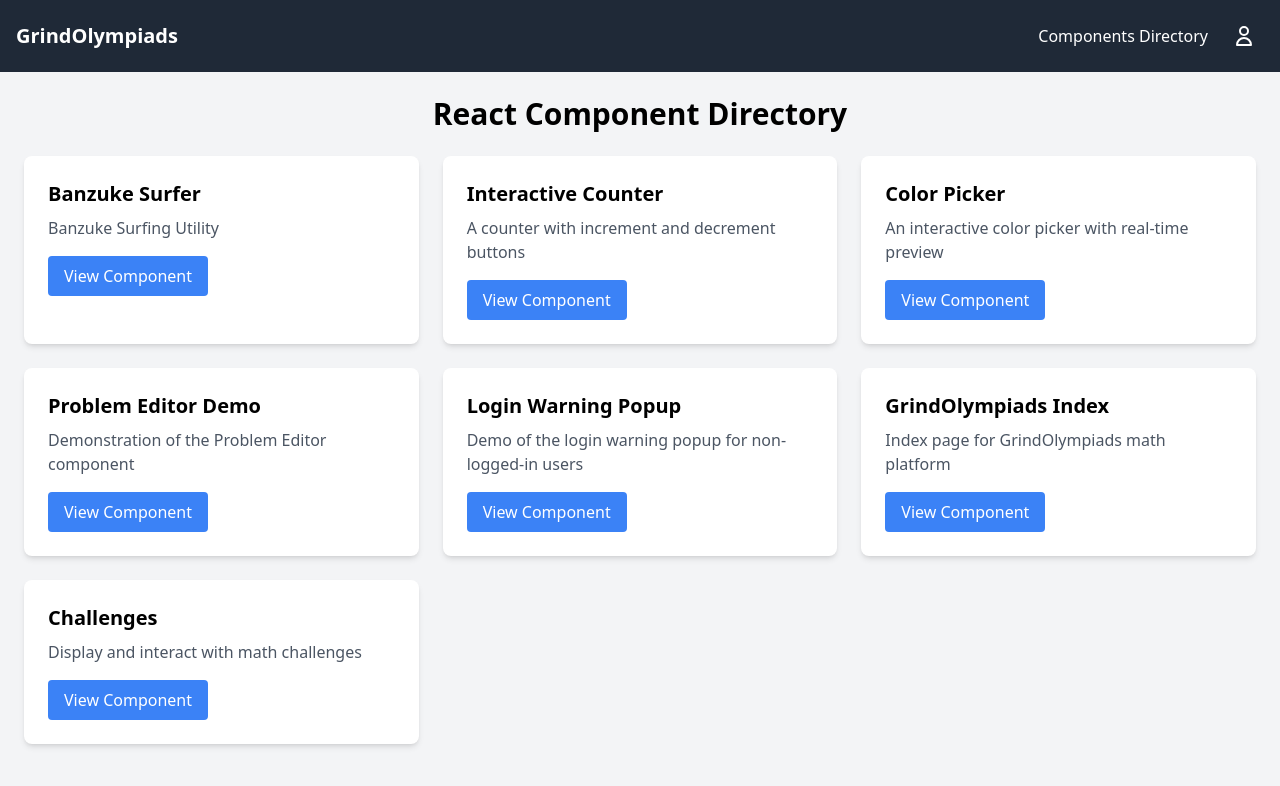
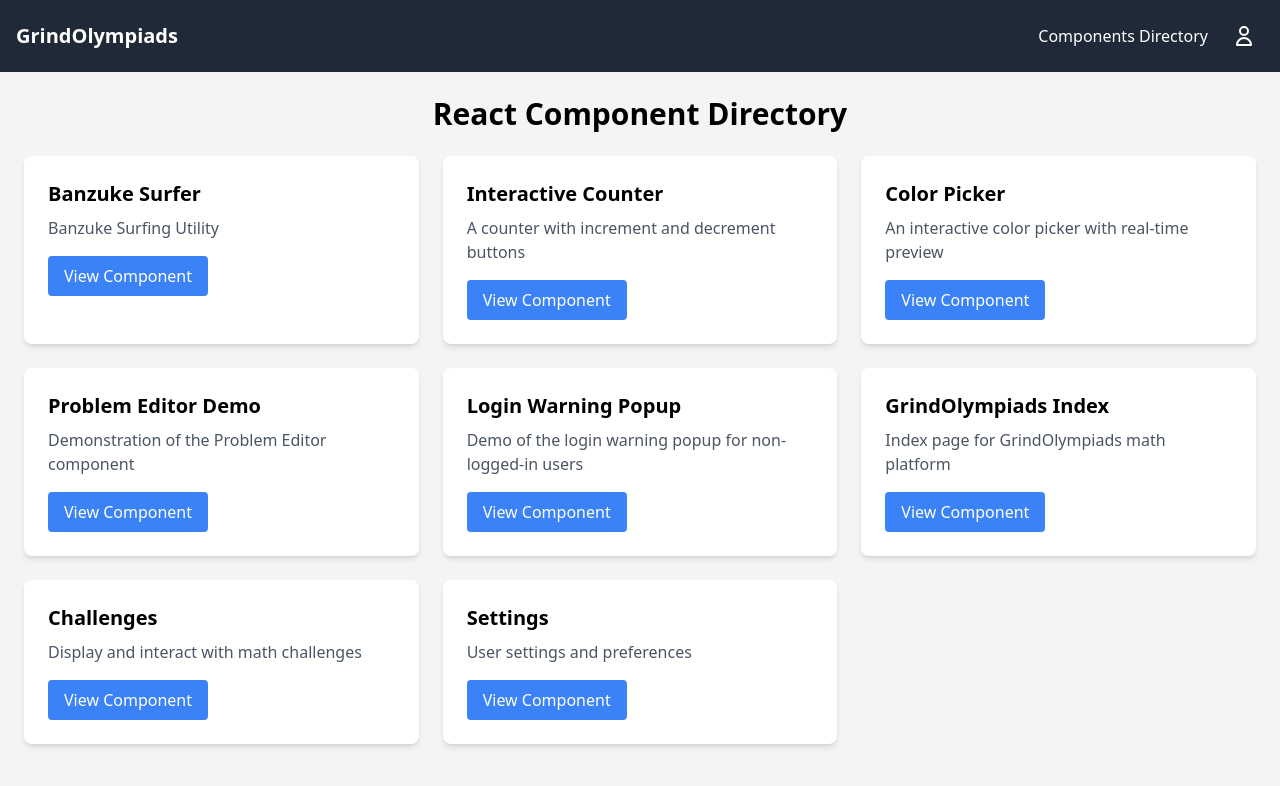
Before and after one commit to johnclyde/crazyclaudecontraptions, a React (Create React App) app in the folder helloworld/: page /labs in a window 1280 px wide. Shown: the top 786 px of the page. Built offline with nearby package versions, Linux system fonts and the light colour scheme; no server answers.

Commit message:
Update ComponentDirectory.tsx

```diff
--- a/helloworld/src/ComponentDirectory.tsx
+++ b/helloworld/src/ComponentDirectory.tsx
@@ -1,4 +1,4 @@
-import { Link } from "react-router-dom";
+import { Link } from 'react-router-dom';
 
 const ComponentDirectory = () => {
   const components = [
@@ -37,6 +37,12 @@ const ComponentDirectory = () => {
       path: "/labs/challenges",
       description: "Display and interact with math challenges",
     },
+    // Add the new Settings component
+    {
+      name: "Settings",
+      path: "/labs/settings",
+      description: "User settings and preferences",
+    },
   ];
 
   return (
```
